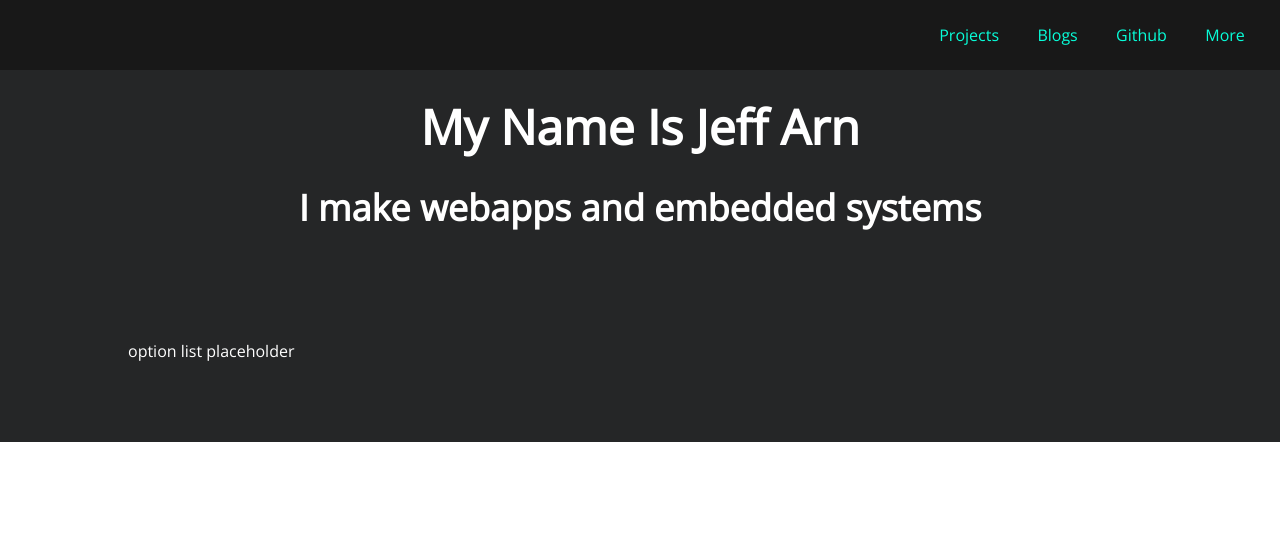
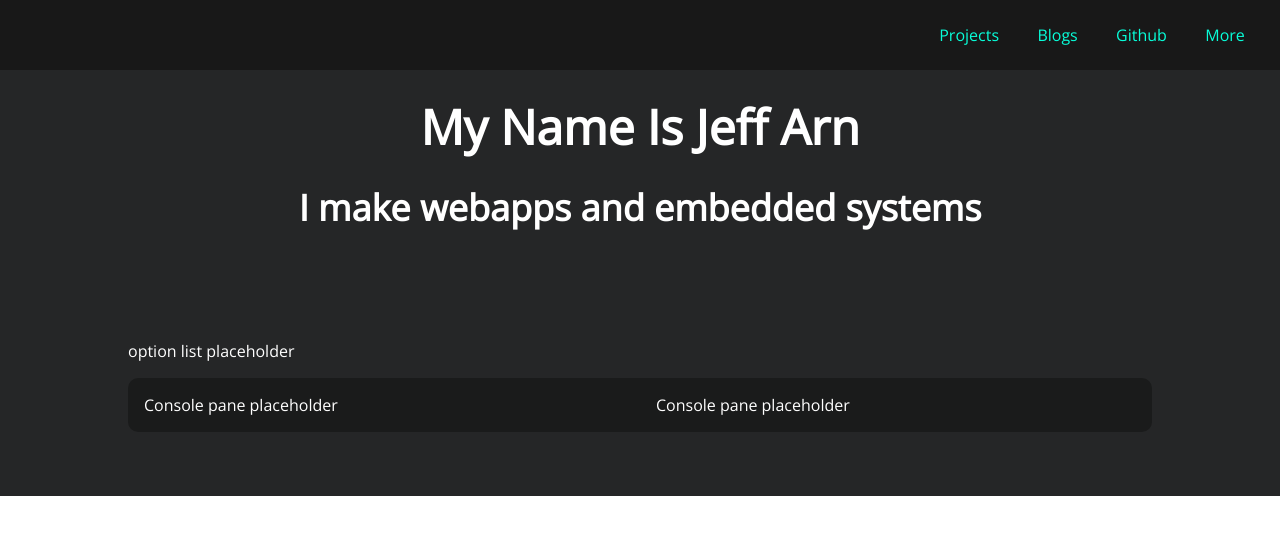
Before and after one commit to Repjarms/portfolio-site, a Vue app: page / in a window 1280 px wide. Shown: the top 534 px of the page. Built offline with nearby package versions, Linux system fonts and the light colour scheme.

Commit message:
add stub for ConsolePane

```diff
--- a/src/components/ConsolePane.vue
+++ b/src/components/ConsolePane.vue
@@ -0,0 +1,20 @@
+<template>
+  <div class="console_pane">
+   Console pane placeholder
+  </div>
+</template>
+
+<script>
+export default {
+  name: 'ConsolePane'
+};
+</script>
+
+<style scoped lang="scss">
+.console_pane {
+  flex: 0 1 50%;
+  padding: 1em;
+}
+
+
+</style>
```
